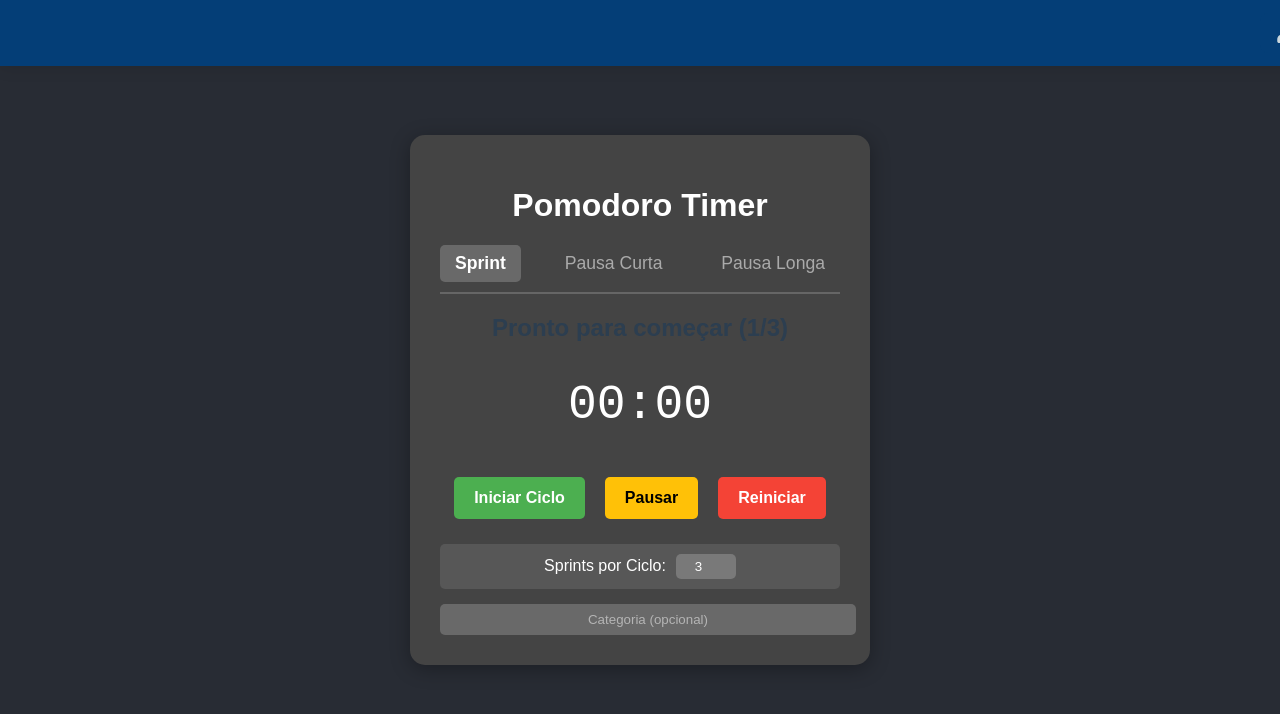
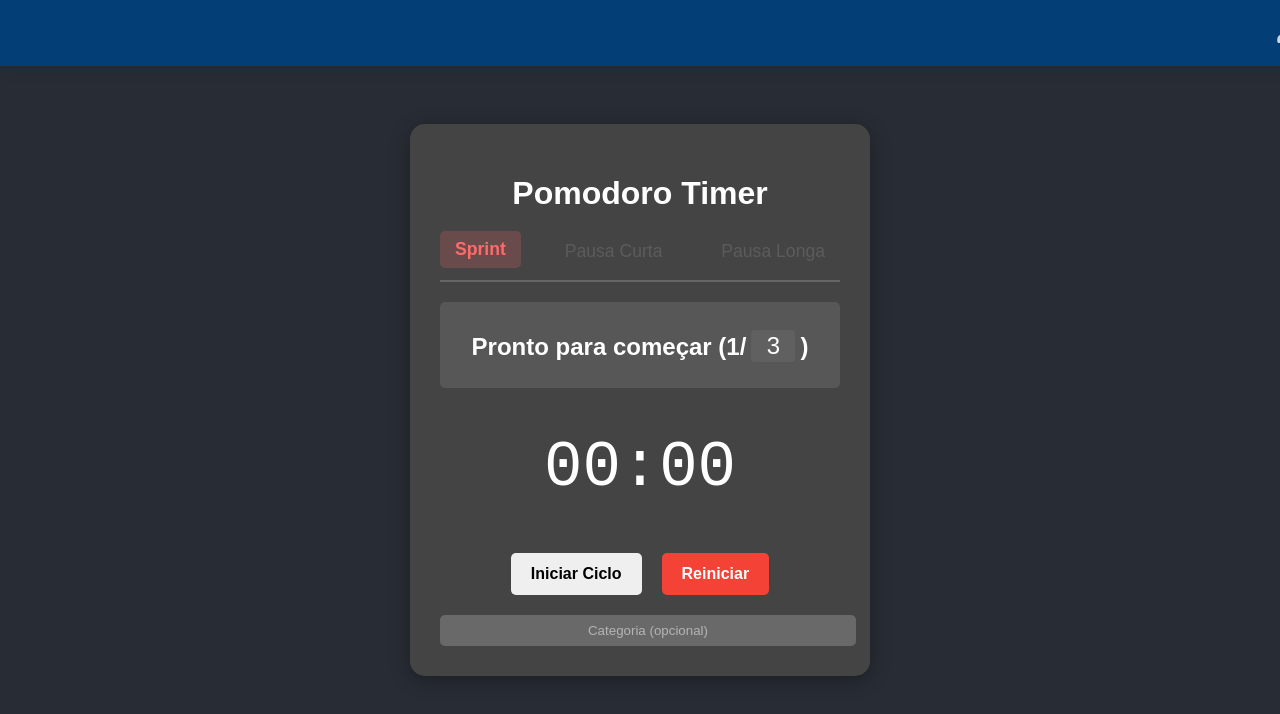
Before and after one commit to leonardo-torquato/pomodoro-api, a React (Create React App) app in the folder pomodoro-api-frontend/pomodoro-api/: page / in a window 1280 px wide. Shown: the top 714 px of the page. Built offline with nearby package versions, Linux system fonts and the light colour scheme.

Commit message:
Melhorias no front end e adição de efeitos sonoros para o cronômetro

```diff
--- a/pomodoro-api-frontend/pomodoro-api/src/components/Pomodoro/PomodoroTimer.css
+++ b/pomodoro-api-frontend/pomodoro-api/src/components/Pomodoro/PomodoroTimer.css
@@ -29,31 +29,46 @@
 .tab {
   background: none;
   border: none;
-  color: #aaa;
+  color: #666;
   padding: 8px 15px;
   cursor: pointer;
   font-size: 1.1em;
   transition: all 0.3s ease;
   border-radius: 5px;
+  opacity: 0.7;
 }
 
-.tab:hover {
+.tab:not(:disabled):hover {
   color: white;
   background: rgba(255, 255, 255, 0.1);
+  opacity: 0.9;
 }
 
 .tab.active {
   color: white;
   background: rgba(255, 255, 255, 0.2);
   font-weight: bold;
+  opacity: 1;
+  transform: translateY(-2px);
 }
 
-.phase-display {
-  color: #2c3e50;
-  margin-bottom: 1rem;
-  font-size: 1.5rem;
-  color: #fff;
+/* Cores específicas para cada fase */
+.tab[data-phase="sprint"].active {
+  background: rgba(255, 107, 107, 0.2);
+  color: #ff6b6b;
 }
+
+.tab[data-phase="short_break"].active {
+  background: rgba(78, 205, 196, 0.2);
+  color: #4ecdc4;
+}
+
+.tab[data-phase="long_break"].active {
+  background: rgba(69, 183, 209, 0.2);
+  color: #45b7d1;
+}
+
+
 
 .time-display {
   font-size: 4rem;
@@ -145,7 +160,7 @@
 }
 
 .sprints-input label {
-  display: flex;
+  display: box;
   align-items: center;
   justify-content: center;
   gap: 10px;
@@ -181,15 +196,42 @@
 
 /* PomodoroTimer.css */
 .phase-display {
-  color: #2c3e50;
+  color: #fff;
   margin-bottom: 1rem;
   font-size: 1.5rem;
+  display: flex;
+  align-items: center;
+  justify-content: center;
+  gap: 5px;
 }
 
-.time-display {
-  font-size: 3rem;
-  margin: 1rem 0;
-  font-family: monospace;
+.phase-display .sprints-input {
+  width: 40px;
+  background: rgba(255, 255, 255, 0.05);
+  border: none;
+  border-radius: 4px;
+  color: white;
+  font-size: 1.5rem;
+  text-align: center;
+  padding: 2px;
+  font-family: inherit;
+  vertical-align: middle;
+  margin-top: -2px;
+}
+
+.phase-display .sprints-input:focus {
+  outline: none;
+  background: rgba(255, 255, 255, 0.1);
+}
+
+.phase-display .sprints-input::-webkit-inner-spin-button,
+.phase-display .sprints-input::-webkit-outer-spin-button {
+  -webkit-appearance: none;
+  margin: 0;
+}
+
+.phase-display .sprints-input[type=number] {
+  appearance: textfield;
 }
 
 /* Adicione classes para diferentes fases */
--- a/pomodoro-api-frontend/pomodoro-api/src/components/Pomodoro/PomodoroTimer.js
+++ b/pomodoro-api-frontend/pomodoro-api/src/components/Pomodoro/PomodoroTimer.js
@@ -1,7 +1,9 @@
-import React, { useState, useEffect } from "react";
+import React, { useState, useEffect, useRef } from "react";
 import usePomodoroTimer from "../../hooks/usePomodoroTimer";
 import axios from 'axios';
 import "./PomodoroTimer.css";
+import tickingSound from '../../assets/clock-ticking.mp3';
+import alarmSound from '../../assets/clock-alarm.mp3';
 
 const PHASES = {
   idle: { name: 'Pronto para começar', duration: null },
@@ -28,6 +30,19 @@ const PomodoroTimer = ({ currentUser }) => {
   const [activeTab, setActiveTab] = useState('sprint');
   const [isEditing, setIsEditing] = useState(false);
   const [editValue, setEditValue] = useState('');
+  const [isPaused, setIsPaused] = useState(true);
+  const [hasStarted, setHasStarted] = useState(false);
+
+
+  const tickingAudio = useRef(new Audio(tickingSound));
+  const alarmAudio = useRef(new Audio(alarmSound));
+
+  // Atualiza a aba ativa quando a fase muda
+  useEffect(() => {
+    if (phase === 'sprint') setActiveTab('sprint');
+    else if (phase === 'short_break') setActiveTab('shortBreak');
+    else if (phase === 'long_break') setActiveTab('longBreak');
+  }, [phase]);
 
   // Calcula a duração atual baseada na fase
   const getPhaseDuration = () => {
@@ -53,8 +68,34 @@ const PomodoroTimer = ({ currentUser }) => {
     }
   }, [phase]); // Executa sempre que a fase muda
 
+  // Efeito para tocar o alarme quando o tempo acabar
+  useEffect(() => {
+    if (timeLeft === 0 && phase !== 'idle' && !isPaused && hasStarted) {
+      alarmAudio.current.play().catch(error => console.log('Erro ao reproduzir alarme:', error));
+    }
+  }, [timeLeft, phase, isPaused, hasStarted]);
+
+  // Efeito para controlar o som do tique-taque
+  useEffect(() => {
+    if (phase !== 'idle' && !isPaused) {
+      tickingAudio.current.loop = true;
+      tickingAudio.current.play().catch(error => console.log('Erro ao reproduzir som:', error));
+      setHasStarted(true);
+    } else {
+      tickingAudio.current.pause();
+      tickingAudio.current.currentTime = 0;
+      if (phase === 'idle') {
+        setHasStarted(false);
+      }
+    }
+
+    return () => {
+      tickingAudio.current.pause();
+      tickingAudio.current.currentTime = 0;
+    };
+  }, [phase, isPaused]);
+
   function handleCycleComplete() {
-
     switch(phase) {
       case 'sprint':
         if(sprintCount < settings.sprintsPerCycle - 1) {
@@ -76,9 +117,9 @@ function handleCycleComplete() {
         completePomodoro();
         setPhase('idle');
         setSprintCount(0);
+        setHasStarted(false);
         break;
     }
-
   }
 
   const createPomodoro = async () => {
@@ -109,13 +150,22 @@ function handleCycleComplete() {
       createPomodoro();
       setPhase('sprint');
       setSprintCount(0);
+      setIsPaused(false);
+      start();
+    } else if (isPaused) {
+      setIsPaused(false);
+      start();
+    } else {
+      setIsPaused(true);
+      pause();
     }
-    start();
   };
 
   const handleReset = () => {
     setPhase('idle');
     setSprintCount(0);
+    setIsPaused(true);
+    setHasStarted(false);
     reset(settings.sprint);
   };
 
@@ -160,27 +210,50 @@ function handleCycleComplete() {
         <div className="tabs">
           <button
             className={`tab ${activeTab === 'sprint' ? 'active' : ''}`}
-            onClick={() => setActiveTab('sprint')}
+            onClick={() => phase === 'idle' && setActiveTab('sprint')}
+            data-phase="sprint"
+            disabled={phase !== 'idle'}
           >
             Sprint
           </button>
           <button
             className={`tab ${activeTab === 'shortBreak' ? 'active' : ''}`}
-            onClick={() => setActiveTab('shortBreak')}
+            onClick={() => phase === 'idle' && setActiveTab('shortBreak')}
+            data-phase="short_break"
+            disabled={phase !== 'idle'}
           >
             Pausa Curta
           </button>
           <button
             className={`tab ${activeTab === 'longBreak' ? 'active' : ''}`}
-            onClick={() => setActiveTab('longBreak')}
+            onClick={() => phase === 'idle' && setActiveTab('longBreak')}
+            data-phase="long_break"
+            disabled={phase !== 'idle'}
           >
             Pausa Longa
           </button>
         </div>
 
+        <div className="sprints-input">
           <h2 className="phase-display">
-          {PHASES[phase].name} ({sprintCount + 1}/{settings.sprintsPerCycle})
+            {PHASES[phase].name} ({sprintCount + 1}/
+            {phase === 'idle' ? (
+              <input
+                type="number"
+                value={settings.sprintsPerCycle}
+                onChange={(e) => setSettings(prev => ({
+                  ...prev,
+                  sprintsPerCycle: Math.max(1, Math.min(10, Number(e.target.value)))
+                }))}
+                min="1"
+                max="10"
+                className="sprints-input"
+              />
+            ) : (
+              settings.sprintsPerCycle
+            )})
           </h2>
+        </div>
 
         <div
           className={`time-display ${phase}`}
@@ -192,7 +265,7 @@ function handleCycleComplete() {
               value={editValue}
               onChange={handleEditChange}
               onBlur={handleEditSubmit}
-              onKeyPress={handleKeyPress}
+              onKeyDown={handleKeyPress}
               autoFocus
               min="1"
               max="60"
@@ -203,32 +276,12 @@ function handleCycleComplete() {
         </div>
 
         <div className="button-group">
-          <button className="start-button" onClick={handleStart}>
-            {phase === 'idle' ? 'Iniciar Ciclo' : 'Continuar'}
-          </button>
-          <button className="pause-button" onClick={pause}>
-            Pausar
+          <button className="control-button" onClick={handleStart}>
+            {phase === 'idle' ? 'Iniciar Ciclo' : (isPaused ? 'Continuar' : 'Pausar')}
           </button>
           <button className="reset-button" onClick={handleReset}>
             Reiniciar
           </button>
-        </div>
-
-        <div className="sprints-input">
-          <label>
-            Sprints por Ciclo:
-            <input
-              type="number"
-              value={settings.sprintsPerCycle}
-              onChange={(e) => setSettings(prev => ({
-                ...prev,
-                sprintsPerCycle: Math.max(1, Math.min(10, Number(e.target.value)))
-              }))}
-              disabled={phase !== 'idle'}
-              min="1"
-              max="10"
-            />
-          </label>
         </div>
 
         <div className="category-input">
```
Also changed, not shown: 2 other files (tests, documents, lock files or other folders). Lines whose indentation alone changed are shown as unchanged.
